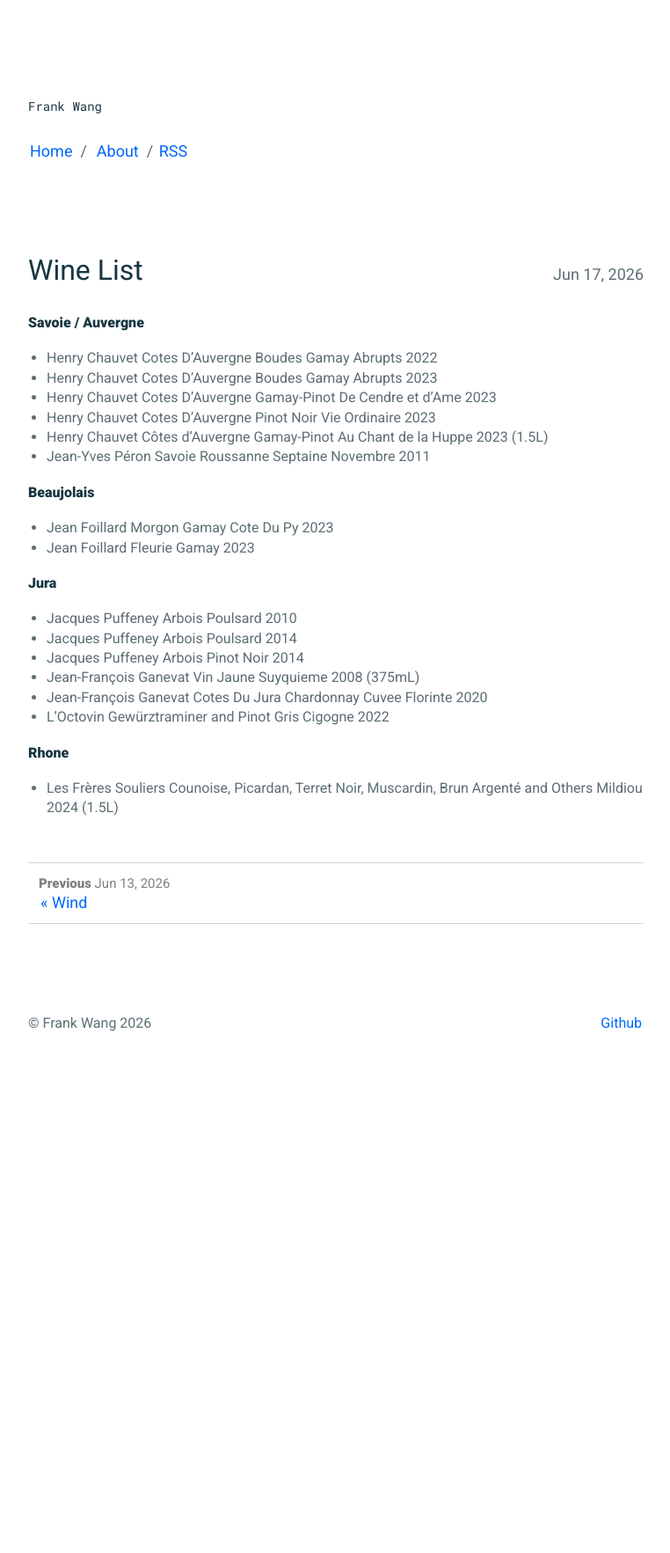
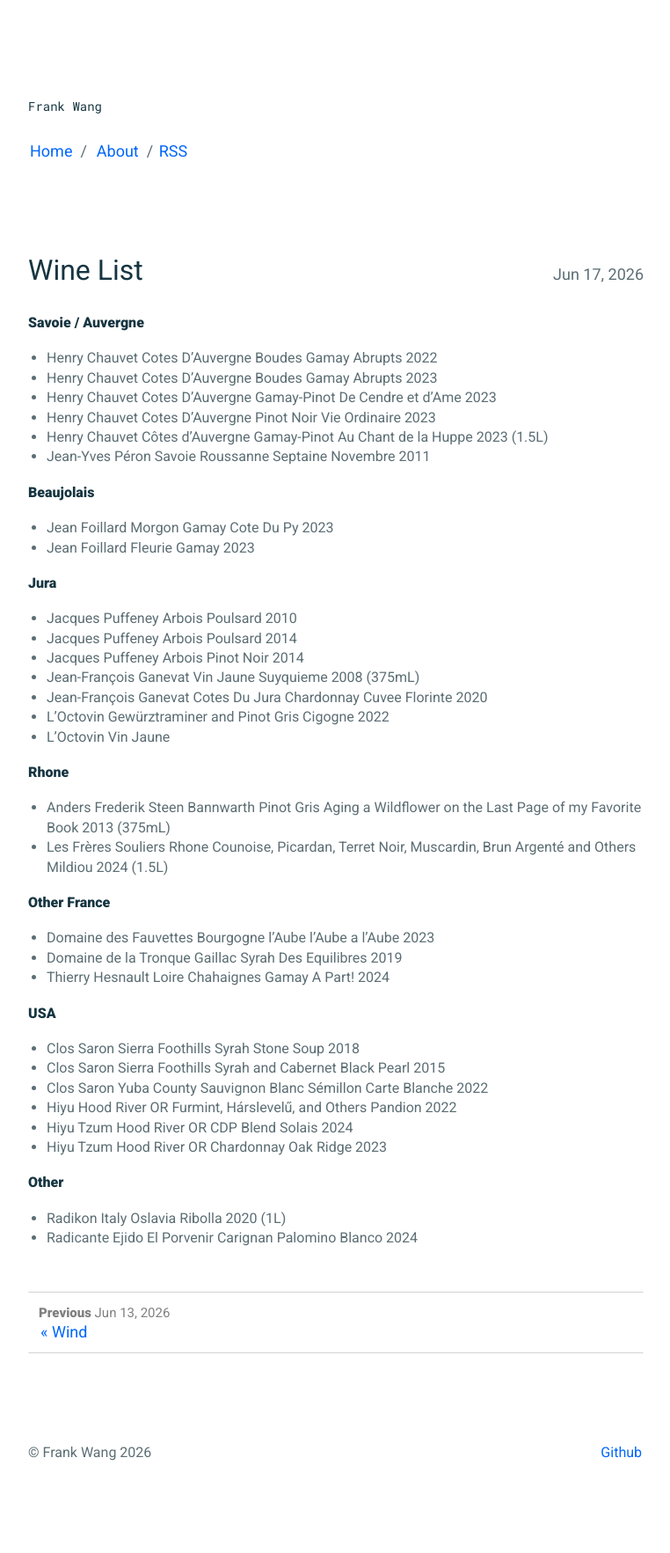
Before and after one commit to frankwang95/frankwang95.github.io, a Jekyll site: the page built from _posts/2026-06-17-wine-list.md, in a window 1280 px wide. Shown: the whole page at 88% size, without its empty margins (258-1020 px from the left). Built offline with Jekyll 4.4.1, drawn with Linux system fonts in a browser that asks for light colours; before the commit the page ends 1276 px from its top, so only the background shows below that.

Commit message:
Update 2026-06-17-wine-list.md

```diff
--- a/_posts/2026-06-17-wine-list.md
+++ b/_posts/2026-06-17-wine-list.md
@@ -26,7 +26,29 @@ date: 2026-06-17
 * Jean-François Ganevat Vin Jaune Suyquieme 2008 (375mL)
 * Jean-François Ganevat Cotes Du Jura Chardonnay Cuvee Florinte 2020
 * L'Octovin Gewürztraminer and Pinot Gris Cigogne 2022
+* L'Octovin Vin Jaune
 
 **Rhone**
 
-* Les Frères Souliers Counoise, Picardan, Terret Noir, Muscardin, Brun Argenté and Others Mildiou 2024 (1.5L)
+* Anders Frederik Steen Bannwarth Pinot Gris Aging a Wildflower on the Last Page of my Favorite Book 2013 (375mL)
+* Les Frères Souliers Rhone Counoise, Picardan, Terret Noir, Muscardin, Brun Argenté and Others Mildiou 2024 (1.5L)
+
+**Other France**
+
+* Domaine des Fauvettes Bourgogne l'Aube l'Aube a l'Aube  2023
+* Domaine de la Tronque Gaillac Syrah Des Equilibres 2019
+* Thierry Hesnault Loire Chahaignes Gamay A Part! 2024
+
+**USA**
+
+* Clos Saron Sierra Foothills Syrah Stone Soup 2018
+* Clos Saron Sierra Foothills Syrah and Cabernet Black Pearl 2015
+* Clos Saron Yuba County Sauvignon Blanc Sémillon Carte Blanche 2022
+* Hiyu Hood River OR Furmint, Hárslevelű, and Others Pandion 2022
+* Hiyu Tzum Hood River OR CDP Blend Solais 2024
+* Hiyu Tzum Hood River OR Chardonnay Oak Ridge 2023
+
+**Other**
+
+* Radikon Italy Oslavia Ribolla 2020 (1L)
+* Radicante Ejido El Porvenir Carignan Palomino Blanco 2024
```
